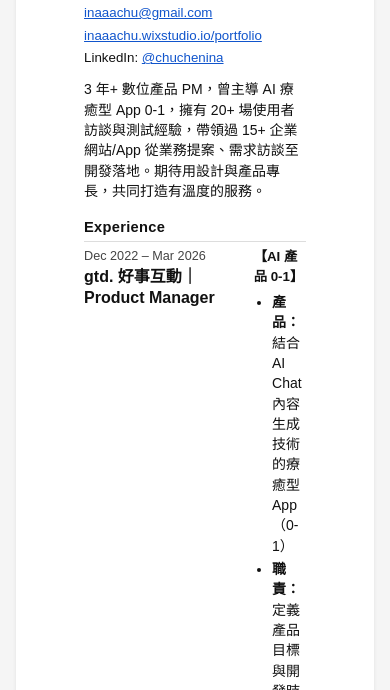
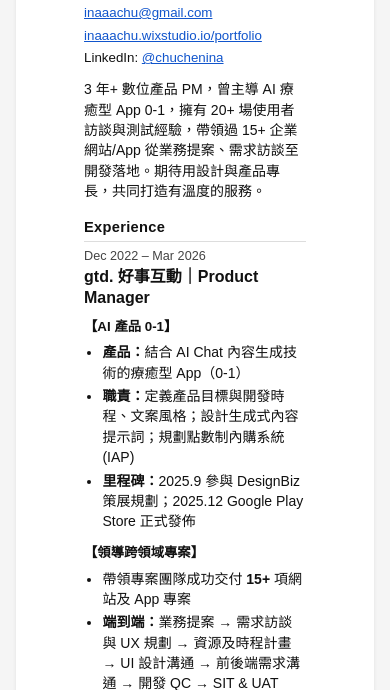
Before and after one commit to Inaaac/resume, a plain HTML site: page index.html in a window 390 px wide. Shown: the part 154-844 px from the top of the page. Drawn offline with Linux system fonts and the light colour scheme.

Commit message:
新增768斷點

```diff
--- a/resume.css
+++ b/resume.css
@@ -139,6 +139,14 @@ h3 {
   margin-top: 0;
 }
 
+@media (max-width: 767px) {
+  #experience .job {
+    grid-template-columns: 1fr;
+    column-gap: 0;
+    row-gap: 0.25rem;
+  }
+}
+
 .job-meta {
   margin: 0 0 0.35rem;
   color: var(--muted);
```
Also changed, not shown: 1 other file.
